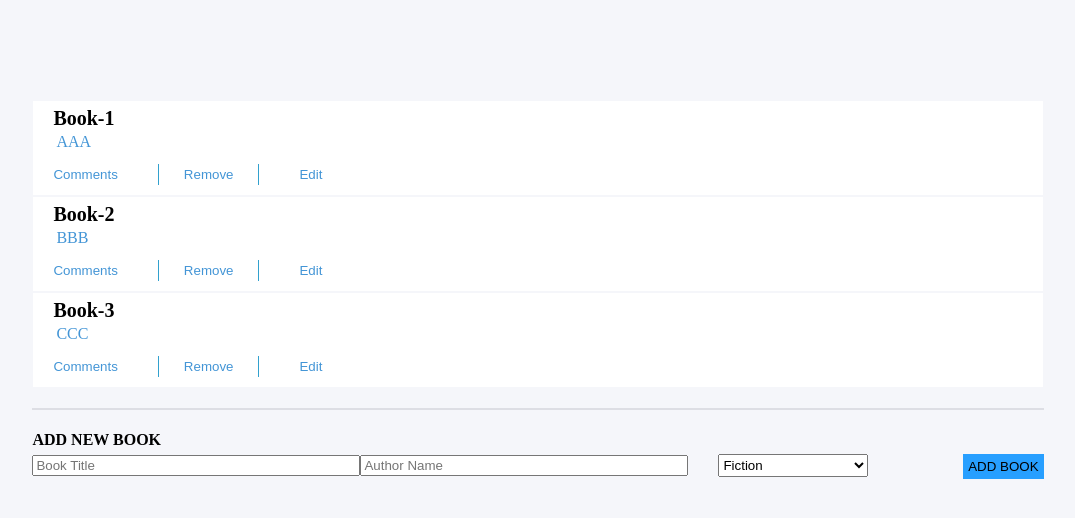
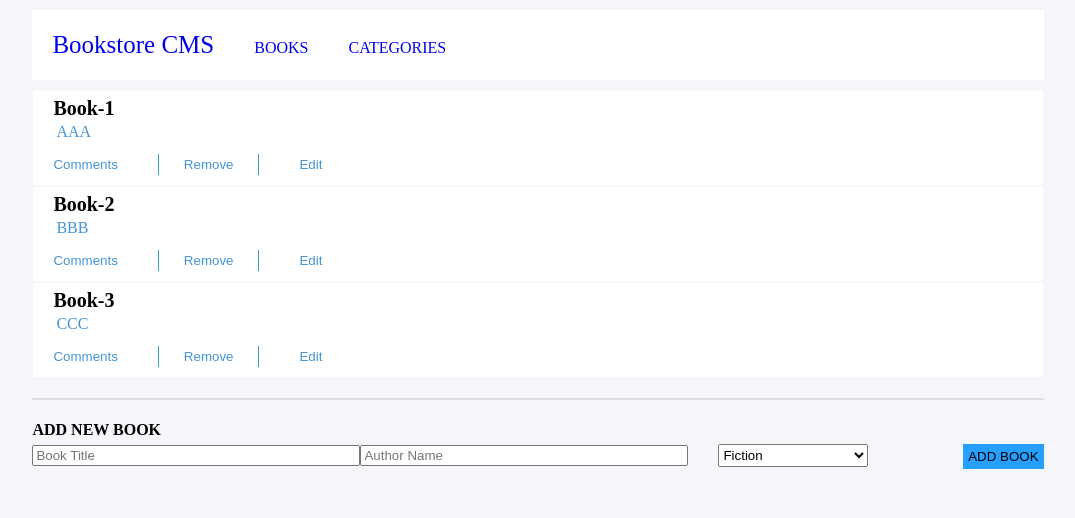
Before and after one commit to tta2yta/redux-books-store, a React (Create React App) app: page / in a window 1280 px wide. Shown: the top 518 px of the page, without its empty margins (102-1177 px from the left). Built offline with nearby package versions, Linux system fonts and the light colour scheme.

Commit message:
Update navbar and fix linters

```diff
--- a/src/App.css
+++ b/src/App.css
@@ -1,9 +1,10 @@
 body { background-color: #f5f6fa; }
 
-.bookList {
+.bookList,
+.navBar {
   width: 80%;
   margin: auto;
-  margin-top: 100px;
+  margin-top: 10px;
   background-color: white;
 }
 
@@ -85,3 +86,21 @@ input[type="button"] {
   margin-bottom: 0;
   padding: 5px 5px;
 }
+
+.navBar {
+  padding: 5px 0 5px;
+  margin-bottom: 0;
+}
+
+.nav-items {
+  padding-right: 40px;
+  text-decoration: none;
+}
+
+.navBar ul > a:first-child {
+  font-size: 25px;
+}
+
+.navBar ul {
+  padding-left: 20px;
+}
--- a/src/App.js
+++ b/src/App.js
@@ -2,12 +2,15 @@ import { Route, Switch } from 'react-router-dom';
 import './App.css';
 import BookForm from './components/book/BookForm';
 import BookList from './components/book/BookList';
+import NavBar from './components/NavBar';
 import Categories from './redux/categories/categories';
 
 function App() {
   return (
     <div className="App">
+      <NavBar />
       <Switch>
+
         <Route exact path="/">
           <BookList />
           <BookForm />
--- a/src/components/NavBar.js
+++ b/src/components/NavBar.js
@@ -1,11 +1,40 @@
-const navBar=()=>{
-    return (
-        <div className="nav">
-            <div className="nav-items">Bookstore CMS</div>
-            <div className="nav-items">BOOK</div>
-            <div className="nav-items">CATEGORIES</div>
-        </div>
-    );
-}
+import { NavLink } from 'react-router-dom';
+
+const navBar = () => {
+  const links = [
+    {
+      id: 1,
+      path: '/',
+      text: 'Bookstore CMS',
+    },
+    {
+      id: 2,
+      path: '/',
+      text: 'BOOKS',
+    },
+    {
+      id: 3,
+      path: '/categories',
+      text: 'CATEGORIES',
+    },
+  ];
+  return (
+    <div className="navBar">
+      <ul>
+        {links.map((item) => (
+          <NavLink
+            key={item.id}
+            to={item.path}
+            activeClassName="active-link"
+            className="nav-items"
+            data-testid={item.text}
+          >
+            {item.text}
+          </NavLink>
+        ))}
+      </ul>
+    </div>
+  );
+};
 
 export default navBar;
```
